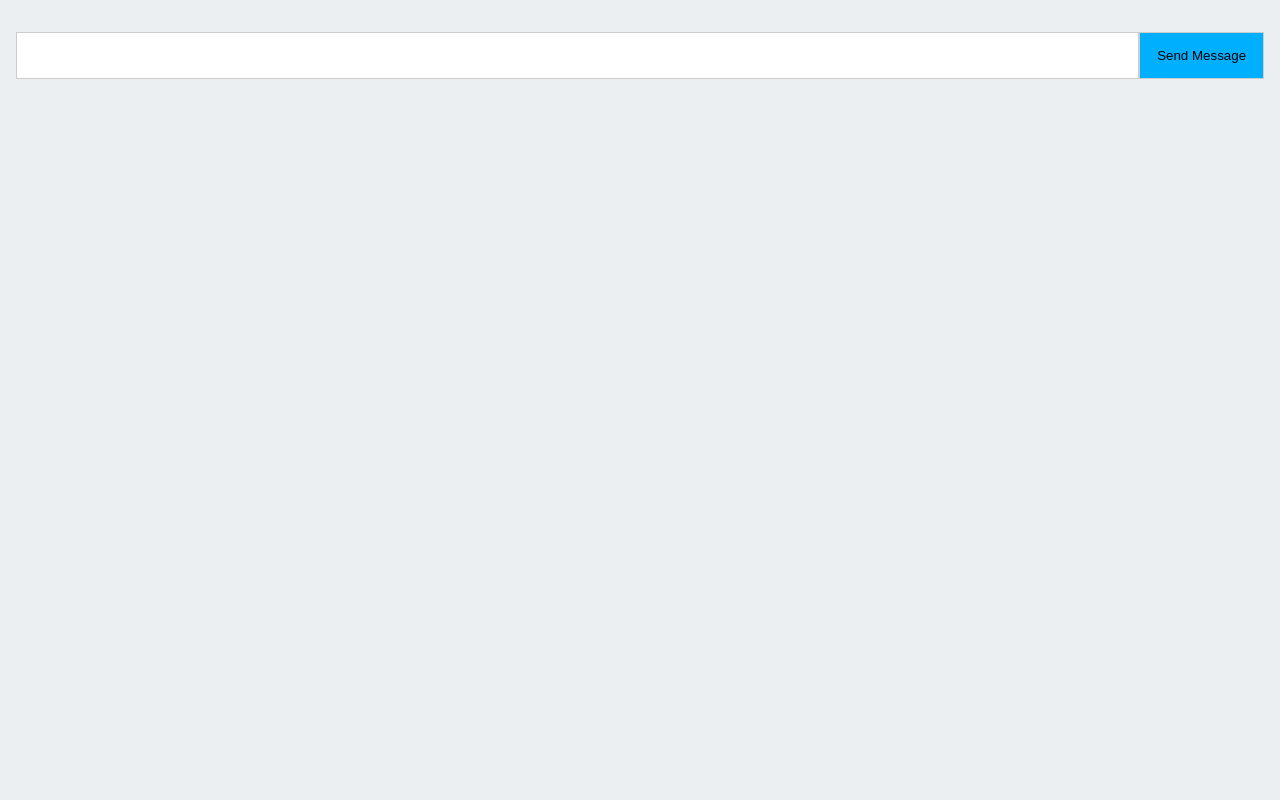
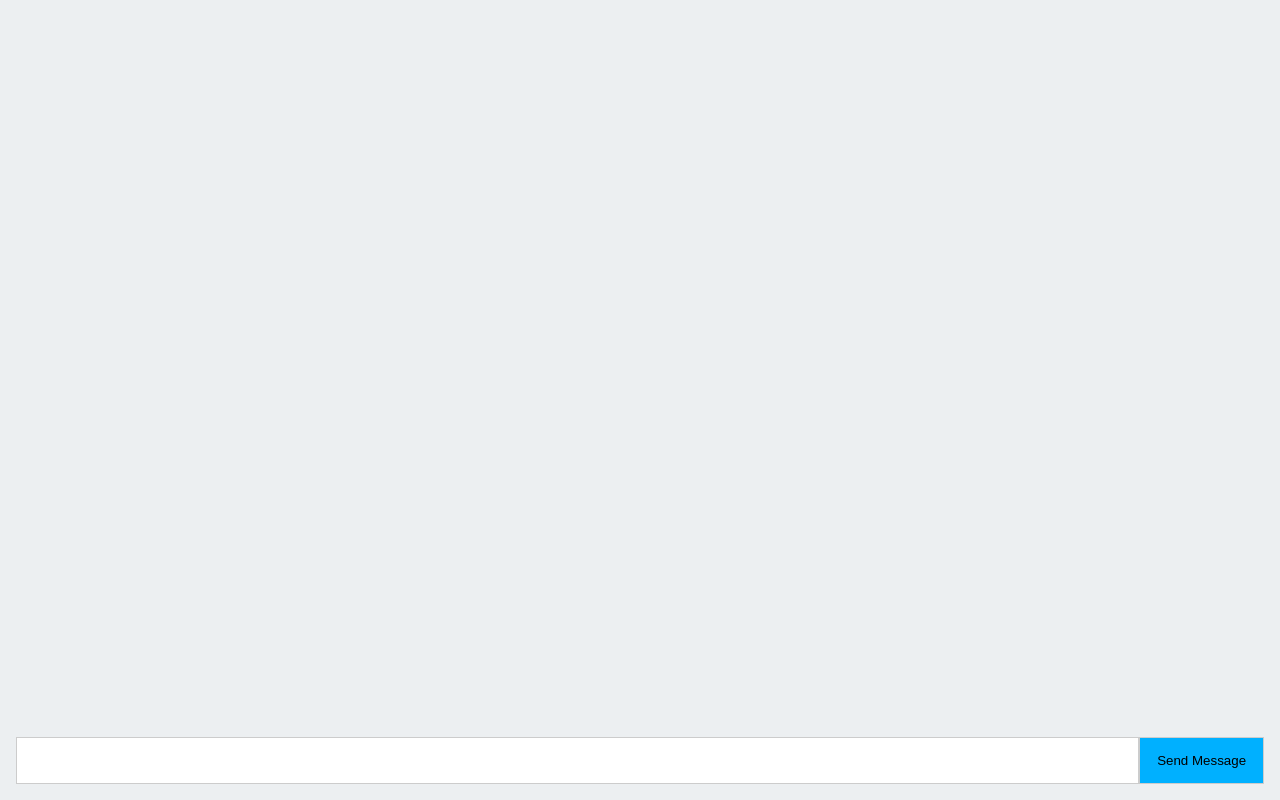
Before and after one commit to kristijan-pajtasev/react-chatbox, a React app: page / in a window 1280 px wide. Built offline with nearby package versions, Linux system fonts and the light colour scheme.

Commit message:
messages styling

```diff
--- a/src/components/messages/Message.js
+++ b/src/components/messages/Message.js
@@ -1,11 +1,12 @@
 import React, { Component } from 'react';
 import { connect } from "react-redux";
+import "./Messages.less";
 
 class Messages extends Component {
     render() {
         const { message } = this.props;
         return (
-            <li>{message}</li>
+            <li className="message">{message}</li>
         );
     }
 }
--- /dev/null
+++ b/src/components/messages/Messages.less
@@ -0,0 +1,3 @@
+.message {
+  flex: 1;
+}
--- a/src/components/messages/MessagesList.less
+++ b/src/components/messages/MessagesList.less
@@ -1,6 +1,14 @@
 .messages-list {
+  flex: 1;
+  overflow: hidden;
+  padding: 16px 0;
+
   ul {
     list-style: none;
+    margin: 0;
+    padding: 0;
     text-align: left;
+    height: 100%;
+    overflow: auto;
   }
 }
--- a/src/index.less
+++ b/src/index.less
@@ -25,6 +25,9 @@ html {
 
     .App {
       padding: 16px;
+      display: flex;
+      flex-direction: column;
+
     }
   }
 }
```
